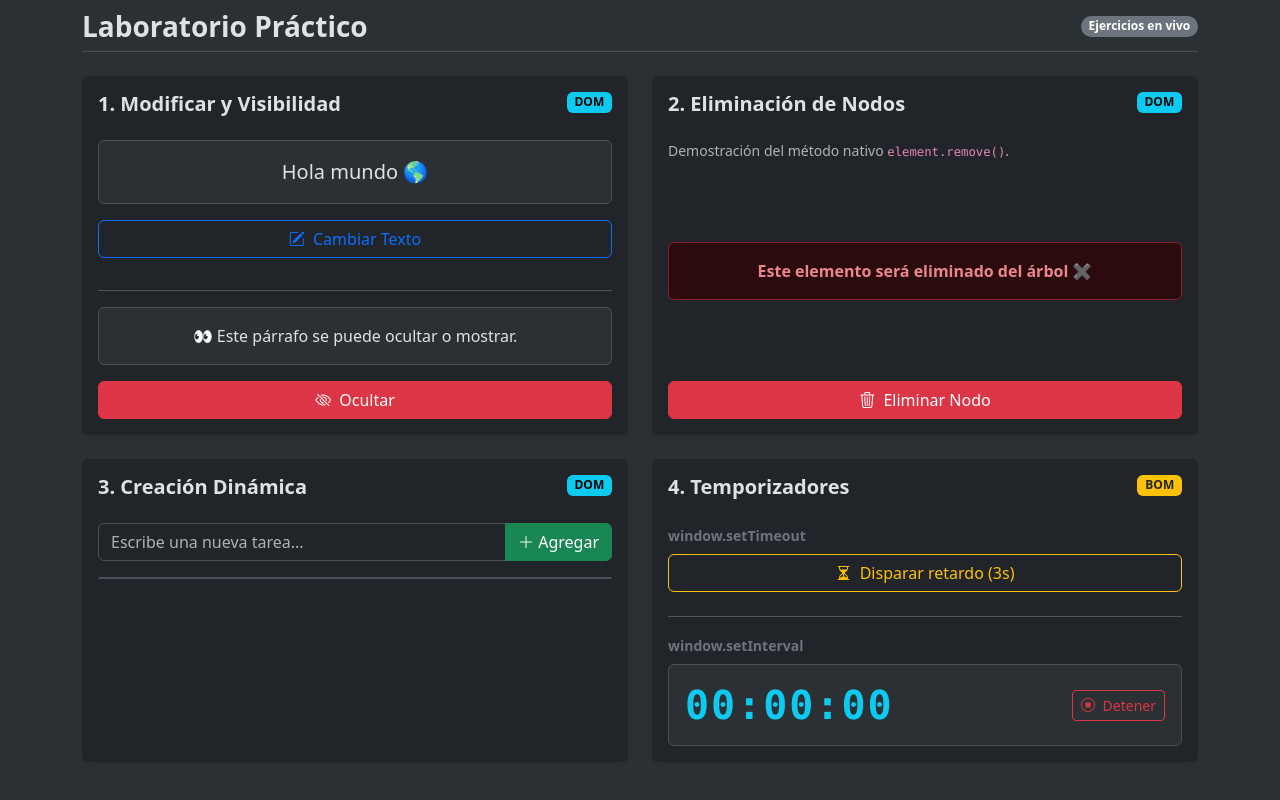
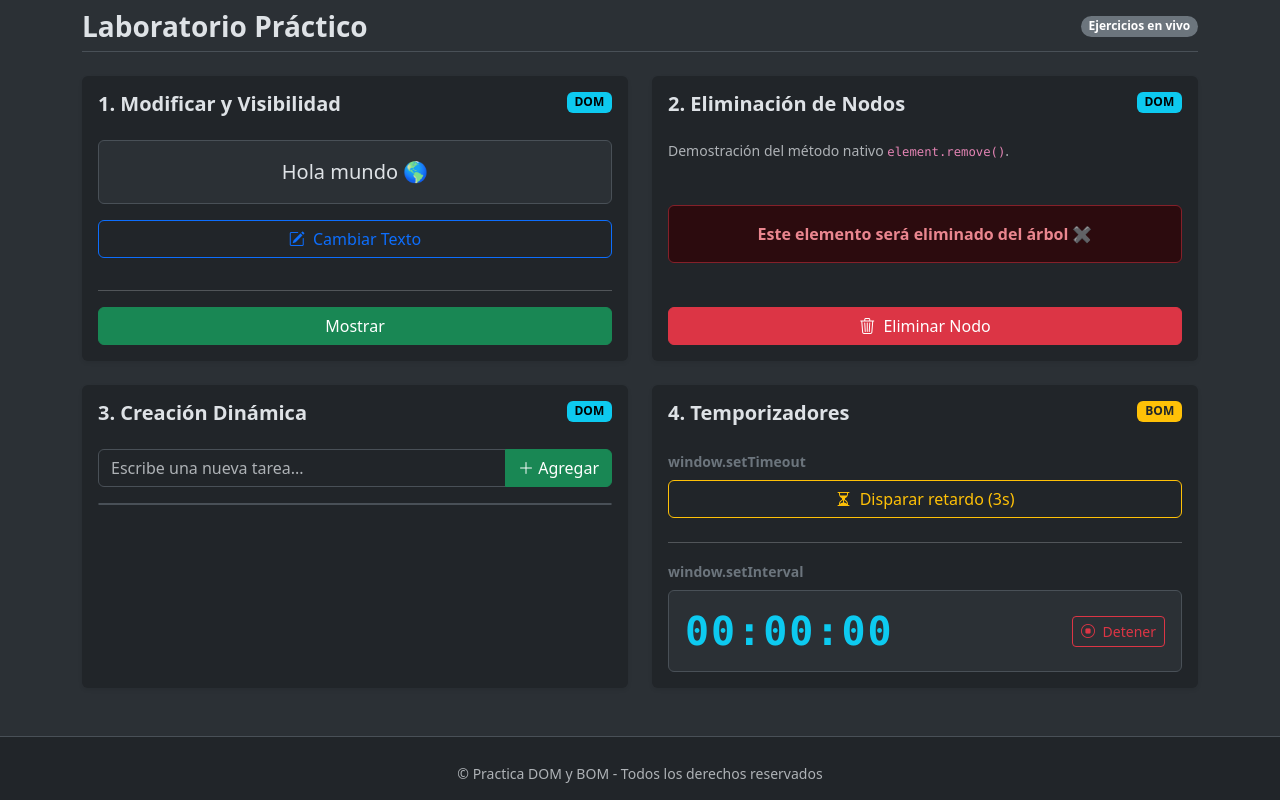
Before and after one commit to rollingcodeschool/practicaDom-Bom-c29, a plain HTML site: page index.html in a window 1280 px wide. Both pictures are taken after a click on the button "Ocultar". Shown: the part 896-1696 px from the top of the page. Drawn offline with nearby package versions, Linux system fonts and the light colour scheme.

Commit message:
agregamos la funcion ocultarMensaje para ocultar y mostrar un div

```diff
--- a/index.html
+++ b/index.html
@@ -149,7 +149,7 @@
             <div class="p-3 mb-3 border rounded text-center bg-body-tertiary">
               <p class="mb-0" id="parrafo-oculto">👀 Este párrafo se puede ocultar o mostrar.</p>
             </div>
-            <button class="btn btn-danger w-100" id="btnOcultar" onclick="ocultarParrafo()">
+            <button class="btn btn-danger w-100" id="btnOcultar">
               <i class="bi bi-eye-slash me-1"></i> Ocultar
             </button>
           </div>
--- a/js/app.js
+++ b/js/app.js
@@ -13,3 +13,30 @@ const cambiarTexto = ()=>{
     parrafo.classList.add('text-primary')
     // parrafo.className = 'fs-5 mb-0 text-primary'
 }
+
+const ocultarMensaje = ()=>{
+    console.log('desde la funcion ocultar mensaje, titulo:')
+    const div = document.querySelectorAll('div')
+    console.log(div[23])
+
+    if(btnOcultar.textContent.includes('Ocultar')){
+        div[23].classList.add('d-none')
+        //estilazar el boton
+        btnOcultar.textContent = 'Mostrar'
+        btnOcultar.classList.replace('btn-danger', 'btn-success')
+    }else{
+        //mostrar el div oculto
+         div[23].classList.remove('d-none')
+        btnOcultar.textContent = 'Ocultar'
+        btnOcultar.classList.replace('btn-success', 'btn-danger')
+    }
+
+}
+
+const btnOcultar = document.querySelector('#btnOcultar')
+
+//agregar un manejador de eventos
+//ejemplo de funcion con parametros
+// btnOcultar.addEventListener('click', ()=> ocultarMensaje('funcion con parametros'))
+//ejemplo de funcion sin parametros
+btnOcultar.addEventListener('click', ocultarMensaje)
```
